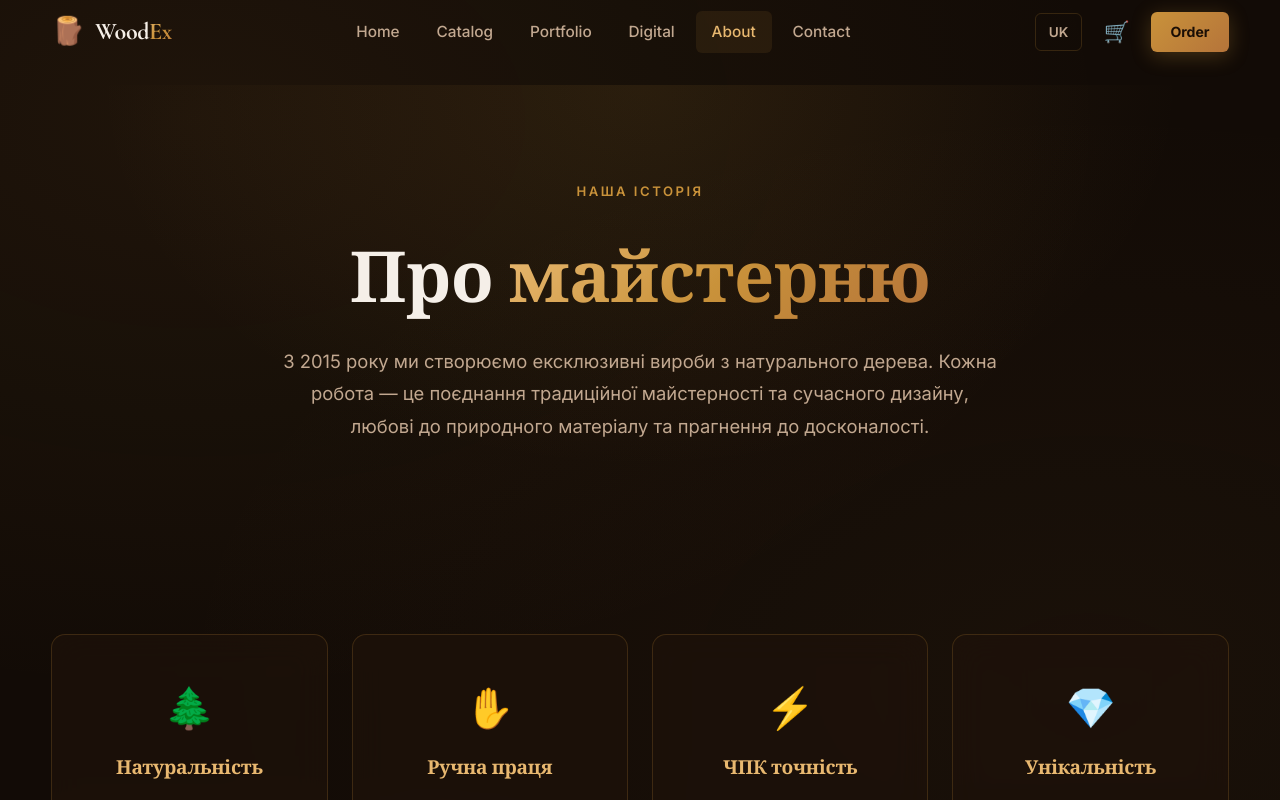
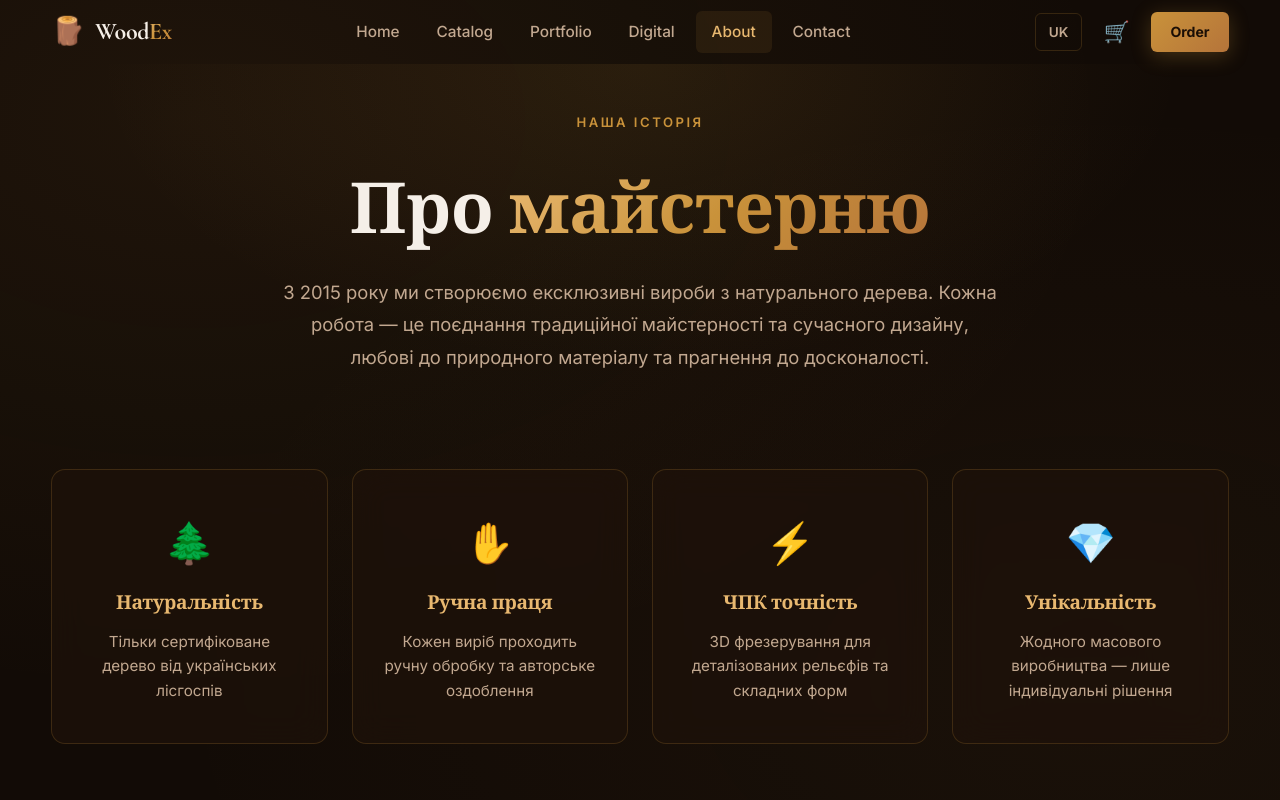
Before and after one commit to katsimonster-sudo/WoodEx, a Next.js app: page /en/about in a window 1280 px wide. Shown: the top 800 px of the page. Built offline with nearby package versions, Linux system fonts and the light colour scheme.

Commit message:
Fix global layout padding: pull all pages and hero flush against header

```diff
--- a/app/[locale]/layout.tsx
+++ b/app/[locale]/layout.tsx
@@ -17,7 +17,7 @@ export default async function LocaleLayout({ children, params: { locale } }: { c
       <body>
         <NextIntlClientProvider messages={messages}>
           <Header />
-          <main style={{ minHeight: 'calc(100vh - 350px)', paddingTop: '85px' }}>{children}</main>
+          <main style={{ minHeight: 'calc(100vh - 350px)', paddingTop: '64px' }}>{children}</main>
           <Footer />
         </NextIntlClientProvider>
       </body>
--- a/app/[locale]/portfolio/portfolio.module.css
+++ b/app/[locale]/portfolio/portfolio.module.css
@@ -1,6 +1,6 @@
 .portfolioPage {
-  padding-top: 100px;
-  padding-bottom: 80px;
+  padding-top: 15px;
+  padding-bottom: 60px;
   min-height: 100vh;
 }
 
--- a/app/globals.css
+++ b/app/globals.css
@@ -52,7 +52,7 @@ img, video { max-width: 100%; display: block; }
 button, input, select, textarea { font-family: inherit; color: inherit; }
 
 .container { width: 92%; max-width: 1320px; margin: 0 auto; }
-.section { padding: 6rem 0; position: relative; }
+.section { padding: 3rem 0; position: relative; }
 h1, h2, h3, h4, h5, h6 { font-family: var(--font-heading); line-height: 1.15; letter-spacing: -0.01em; font-weight: 600; }
 h1 { font-size: clamp(2.6rem, 5.5vw, 4.8rem); font-weight: 700; }
 h2 { font-size: clamp(2rem, 3.8vw, 3.2rem); font-weight: 700; }
--- a/components/Hero/Hero.module.css
+++ b/components/Hero/Hero.module.css
@@ -1,11 +1,11 @@
 .hero {
   position: relative;
-  min-height: 80vh;
+  min-height: 75vh;
   display: flex;
   flex-direction: column;
   justify-content: flex-start;
   align-items: center;
-  padding-top: 68px;
+  padding-top: 10px;
   padding-bottom: 25px;
   overflow: hidden;
   text-align: center;
```
